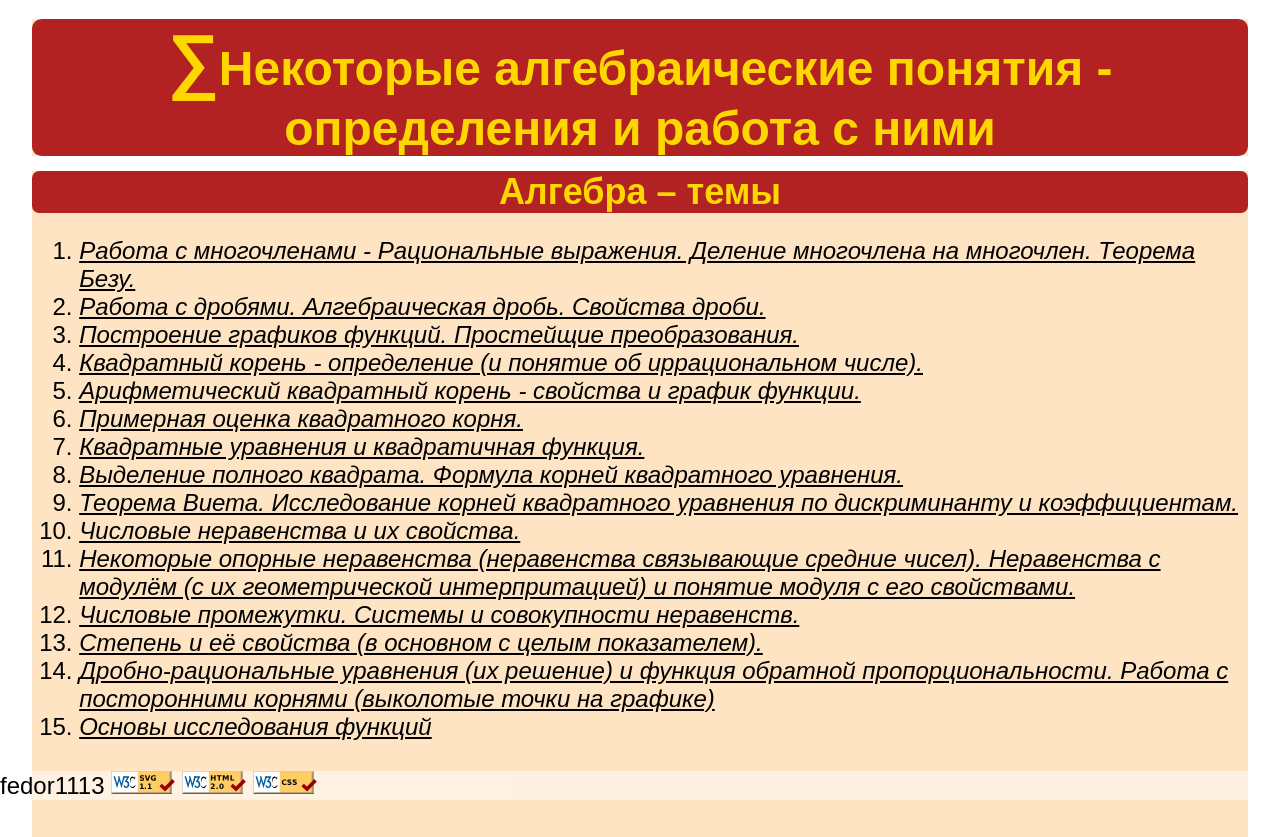
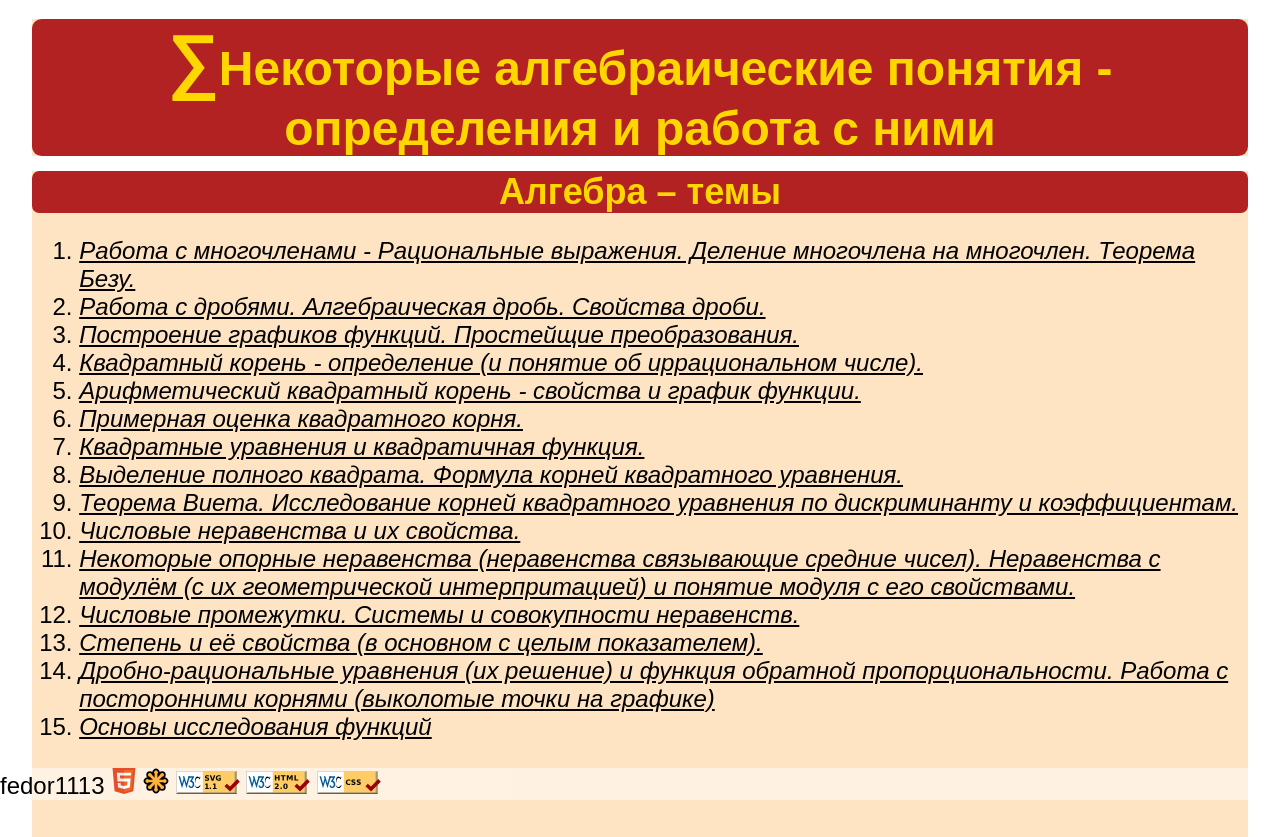
Before and after one commit to fedor1113/SomeBasicMathsNotions, a plain HTML site: page index.html in a window 1280 px wide. Drawn offline with Linux system fonts and the light colour scheme.

Commit message:
Added HTML5 and SVG badges to the index.html.

```diff
--- a/index.html
+++ b/index.html
@@ -57,10 +57,11 @@
 		</main>
 		<footer>
 			fedor1113
-			<!--<a href="https://www.w3.org/Graphics/SVG"><img src="svg-logo.svg" alt="W3C SVG Logo" height="5"></a>-->
-			<a href="http://validator.w3.org/check?uri=referer"><img src="valid-svg11-v.svg" alt="Valid SVGs - checked by W3C validator"></a>
-			<a href="http://validator.w3.org/check?uri=referer"><img src="valid-html20-v.svg" alt="Valid HTML - checked by W3C validator"></a>
-			<a href="https://jigsaw.w3.org/css-validator/check/referer"><img src="valid-css-v.svg" alt="Valid CSS - checked by W3C validator"></a>
+			<a href="http://www.w3.org/html/logo/"><img src="HTML5_Logo_Badge.svg" alt="HTML5 Powered with CSS3 / Styling, and Semantics" title="HTML5 Powered with CSS3 / Styling, and Semantics"></a>
+			<a href="https://www.w3.org/Graphics/SVG"><img src="svg-logo.svg" alt="W3C SVG Logo" height="5" title="Only Scalable Vector Graphics"></a>
+			<a href="http://validator.w3.org/check?uri=referer"><img src="valid-svg11-v.svg" alt="Valid SVGs - checked by W3C validator" title="Valid SVG! - Правильный и валидный SVG!"></a>
+			<a href="http://validator.w3.org/check?uri=referer"><img src="valid-html20-v.svg" alt="Valid HTML - checked by W3C validator" title="Valid HTML! - Правильный и валидный HTML!"></a>
+			<a href="https://jigsaw.w3.org/css-validator/check/referer"><img src="valid-css-v.svg" alt="Valid CSS - checked by W3C validator" title="Valid CSS3! - Правильный и валидный CSS!"></a>
 		</footer>
 		<!--<div id="page_loader"></div>-->
 	</body>
--- a/main.css
+++ b/main.css
@@ -23,8 +23,12 @@ footer{
 footer img{
 	display: inline-block;
 	max-height: 15%;
-	height: 15%;
+	height: 10%;
 	max-width: 5%;
+}
+
+footer img[src="HTML5_Logo_Badge.svg"], footer img[src="svg-logo.svg"]{
+	width: 2%;
 }
 
 h, h1, h2, h3, h4, h5, h6{
```
Also changed, not shown: HTML5_Logo_Badge.svg (added).
